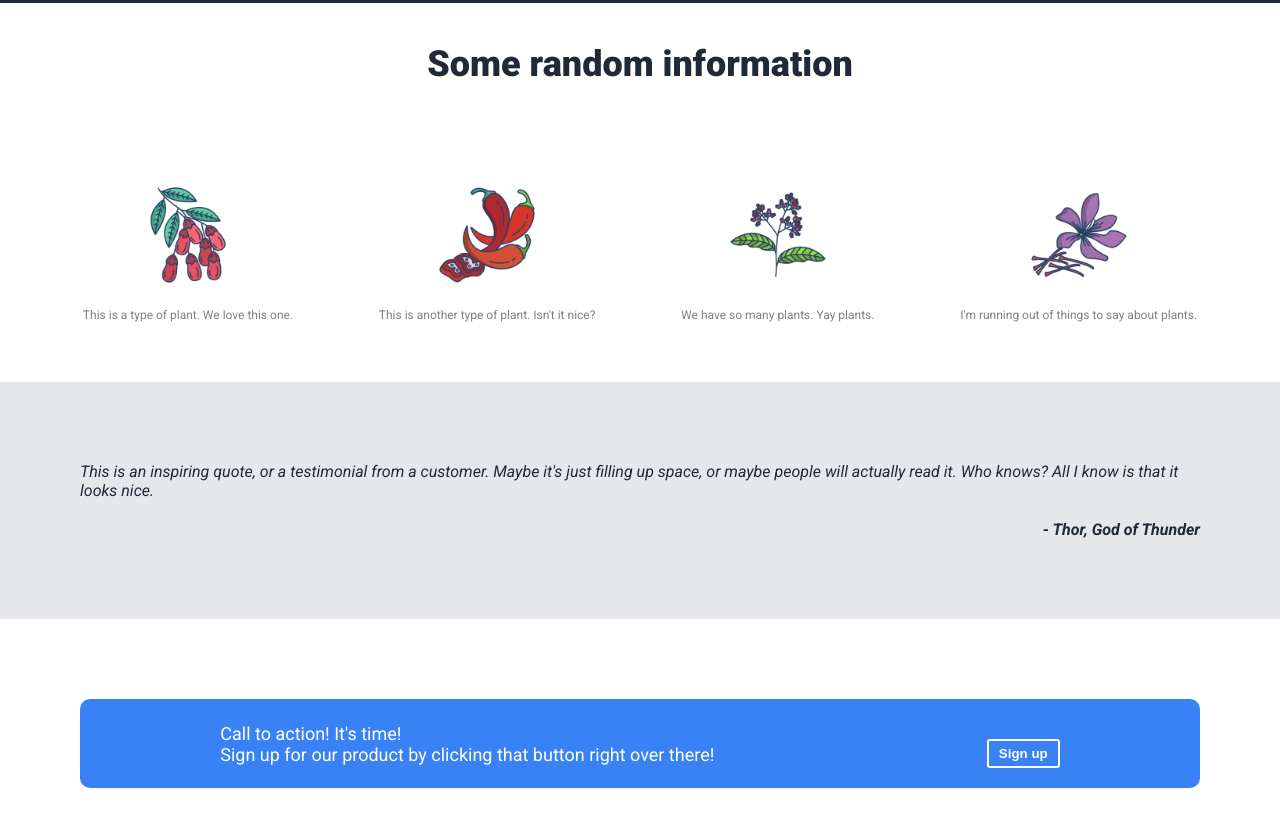
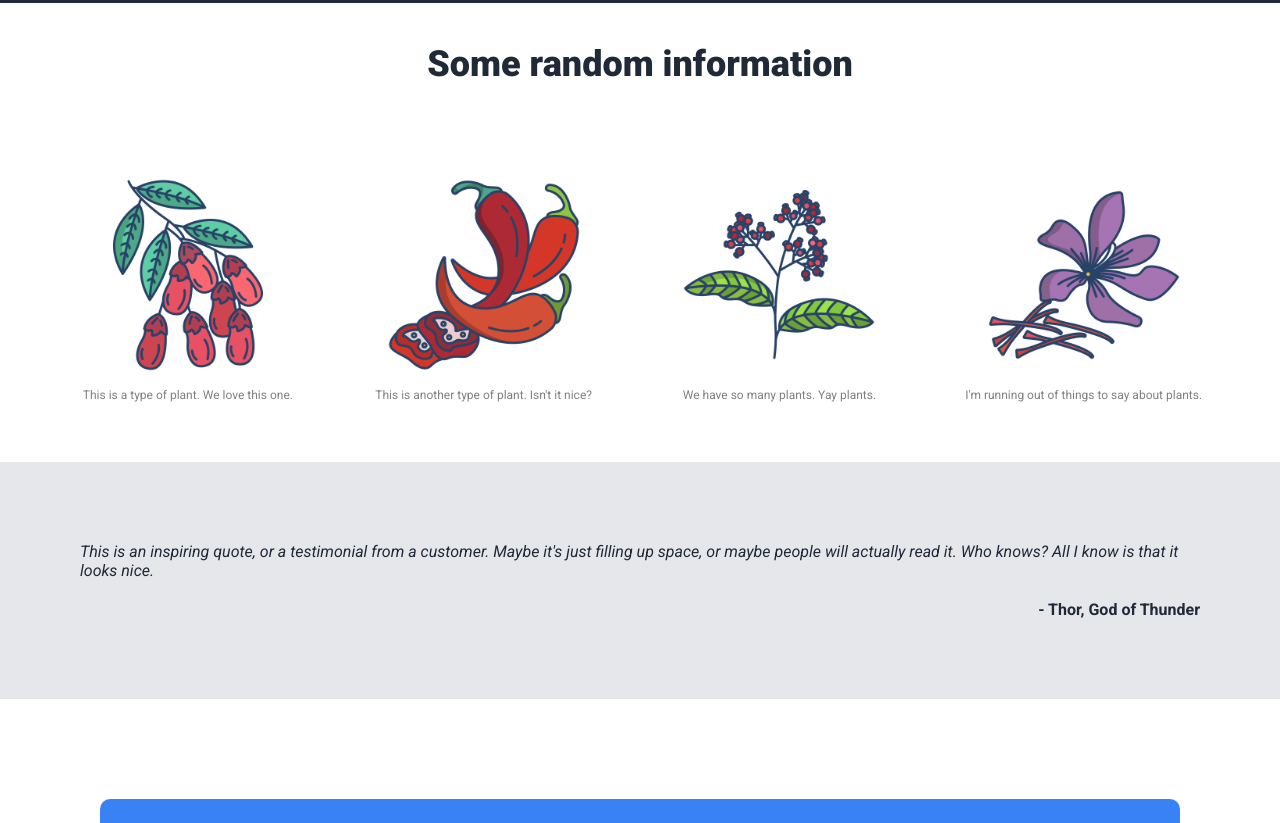
Before and after one commit to xanfuji1/landing-page, a plain HTML site: page index.html in a window 1280 px wide. Shown: the part 455-1278 px from the top of the page. Drawn offline with Linux system fonts and the light colour scheme.

Commit message:
added some improvements

```diff
--- a/index.html
+++ b/index.html
@@ -24,7 +24,7 @@
         <div class="main-section">
             <div class="container2">
                 <p1 class="hero-main-text">This website is awesome</p1>
-                <p3 class="text">This website has some subtext that goes here under the main title. It's a smaller font and the color is lower in contrast</p3>
+                <p3>This website has some subtext that goes here under the main title. It's a smaller font and the color is lower in contrast</p3>
                 <button>Sign up</button>
             </div>
             <img id="placeholder-img" src="./images/placeholder.png">
@@ -58,8 +58,8 @@
 
         <div class="signup-section">
             <div class="container3">
-                <p2>Call to action! It's time!</p2>
-                <p3>Sign up for our product by clicking that button right over there!</p3>
+                <p2 class="signup-text">Call to action! It's time!</p2>
+                <p3 class="text">Sign up for our product by clicking that button right over there!</p3>
             </div>
             <button class="btn2">Sign up</button>
         </div>
--- a/style.css
+++ b/style.css
@@ -43,9 +43,9 @@ button {
 }
 
 img {
-    width: 100px;
-    height: 100px;
-    padding: 20px;
+    width: 200px;
+    height: 200px;
+    padding: 10px;
 }
 
 .header {
@@ -57,7 +57,6 @@ img {
 .container {
     background-color: #1F2937;
     color: white;
-
 }
 
 .header-section {
@@ -114,7 +113,7 @@ img {
 .quote-section {
     background-color: #E5E7EB;
     display: flex;
-    flex-grow: 1;
+    flex-shrink: 0;
     font-size: 36px light;
     flex-direction: column;
     justify-content: center;
@@ -130,6 +129,8 @@ img {
 .quotee {
     align-self: flex-end;
     font-weight: bold;
+    font-style: normal;
+
 }
 
 
@@ -137,11 +138,13 @@ img {
     background-color: #3882F6;
     color: white;
     font-size: 18px;
+    flex-shrink: 0;
+    flex-grow: 1;
     display: flex;
     justify-content: space-around;
     align-items: center;
-    padding: 20px;
-    margin: 80px;
+    padding: 20px 0px;
+    margin: 100px;
     border-radius: 10px;
     gap: 32px;
 }
@@ -151,11 +154,20 @@ img {
     flex-direction: column;
 }
 
+.signup-text {
+    font-weight: bold;
+}
+
+.text {
+    font-size: 12px;
+}
+
+
 .btn2 {
     border-color: white;
     border: 2px solid white;
     padding: 5px 10px;
-
+    border-radius: 5px;
 }
 
 .footer {
@@ -165,6 +177,6 @@ img {
     justify-content: center;
     align-items: center;
     padding: 20px;
-    font-size: 18px;
+    font-size: 12px;
 
 }
```
